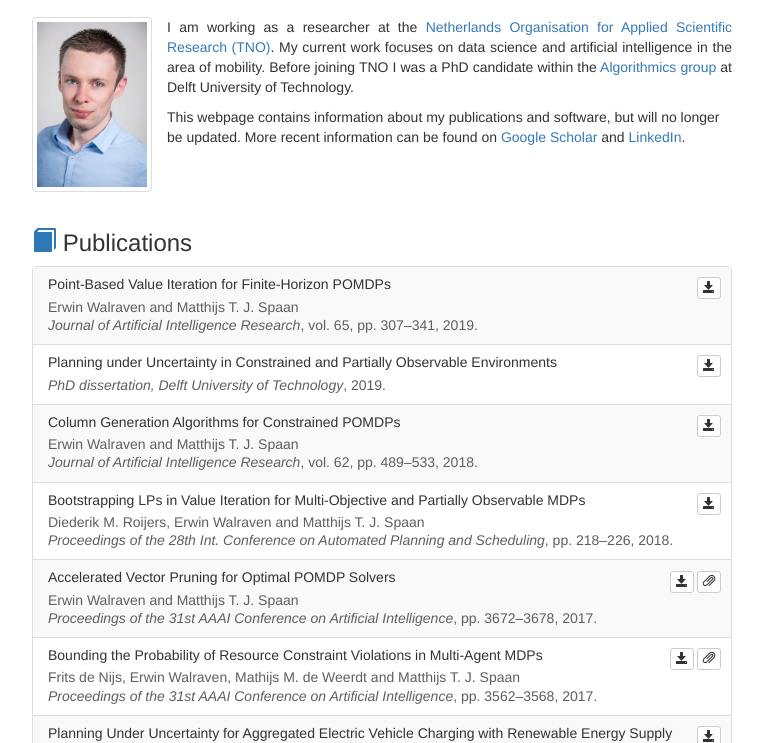
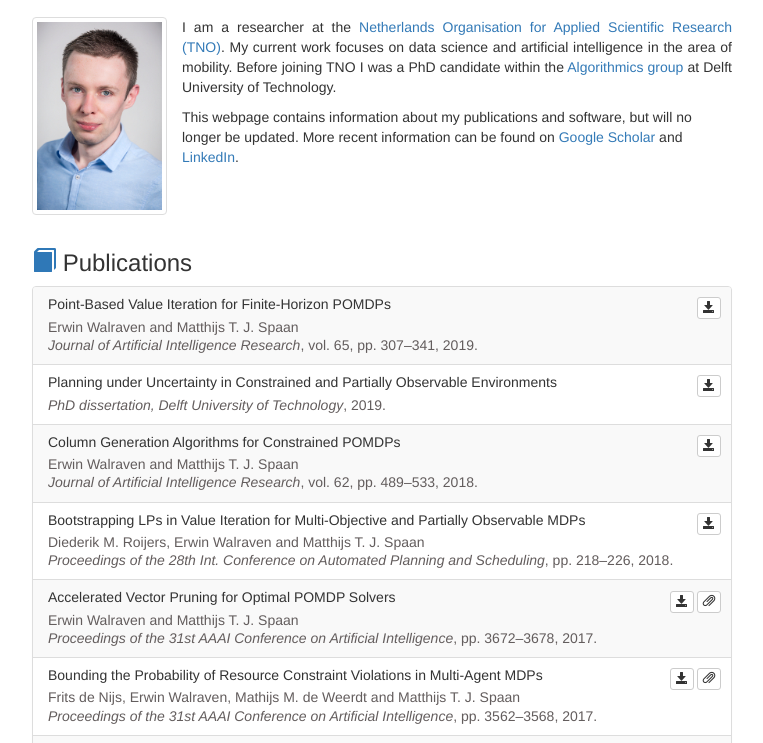
Before and after one commit to erwinwalraven/homepage, a plain HTML site: page index.html in a window 1280 px wide. Shown: the part 53-796 px from the top of the page, without its empty margins (258-1021 px from the left). Drawn offline with Linux system fonts and the light colour scheme.

Commit message:
Text updated

```diff
--- a/css/custom.css
+++ b/css/custom.css
@@ -127,7 +127,7 @@ a.anchor{
 .photo {
   margin-right: 15px;
   margin-bottom: 15px;
-  width: 120px;
+  width: 135px;
 }
 
 .toptext {
--- a/index.html
+++ b/index.html
@@ -40,7 +40,7 @@
 		</div>
 
 		<div class="container">
-			<p class="text-justify toptext"><img src="img/picture.jpg" class="img-thumbnail photo" align="left" alt="Photo">I am working as a researcher at the <a href="https://www.tno.nl/en" target="_blank">Netherlands Organisation for Applied Scientific Research (TNO)</a>. My current work focuses on data science and artificial intelligence in the area of mobility. Before joining TNO I was a PhD candidate within the <a href="http://www.alg.ewi.tudelft.nl" target="_blank">Algorithmics group</a> at Delft University of Technology.</p>
+			<p class="text-justify toptext"><img src="img/picture.jpg" class="img-thumbnail photo" align="left" alt="Photo">I am a researcher at the <a href="https://www.tno.nl/en" target="_blank">Netherlands Organisation for Applied Scientific Research (TNO)</a>. My current work focuses on data science and artificial intelligence in the area of mobility. Before joining TNO I was a PhD candidate within the <a href="http://www.alg.ewi.tudelft.nl" target="_blank">Algorithmics group</a> at Delft University of Technology.</p>
 			<p>This webpage contains information about my publications and software, but will no longer be updated. More recent information can be found on <a href="https://scholar.google.nl/citations?user=zUzfGhYAAAAJ" target="_blank">Google Scholar</a> and <a href="https://www.linkedin.com/in/erwinwalraven/" target="_blank">LinkedIn</a>.</p>
 			<p>&nbsp;</p>
 			<p>&nbsp;</p>
```
